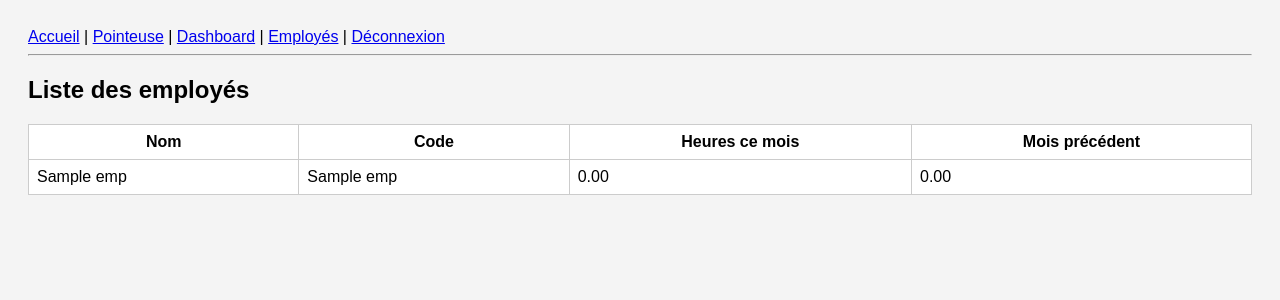
After one commit to RomainS1704/pointeuse-restaurant, a Flask app: template templates/employees.html in a window 1280 px wide. The commit adds this page. Shown: the top 300 px of the page. Run offline with Flask 3, Linux system fonts and the light colour scheme; the template is opened without the code that fills it: most values are stand-ins (such as "Sample title", 1, 10 or a date in 2020).

Commit message:
Mise à jour avec la version améliorée

```diff
--- a/app.py
+++ b/app.py
@@ -14,6 +14,37 @@ def init_db():
         c.execute("CREATE TABLE IF NOT EXISTS time_logs (id INTEGER PRIMARY KEY AUTOINCREMENT, employee_id INTEGER, timestamp TEXT, type TEXT, FOREIGN KEY(employee_id) REFERENCES employees(id))")
 
 init_db()
+
+def calculate_hours():
+    from collections import defaultdict
+    from datetime import datetime
+    import calendar
+
+    current_month = datetime.now().strftime('%Y-%m')
+    last_month = (datetime.now().replace(day=1) - timedelta(days=1)).strftime('%Y-%m')
+    hours_by_employee = defaultdict(lambda: {"current": 0, "previous": 0})
+
+    with sqlite3.connect('database.db') as conn:
+        c = conn.cursor()
+        c.execute("SELECT employee_id, timestamp, type FROM time_logs ORDER BY timestamp ASC")
+        logs = c.fetchall()
+
+    log_map = {}
+    for emp_id, ts, tp in logs:
+        month = ts[:7]
+        if tp == "entrée":
+            log_map[emp_id] = ts
+        elif tp == "sortie" and emp_id in log_map:
+            start = datetime.strptime(log_map[emp_id], '%Y-%m-%d %H:%M:%S')
+            end = datetime.strptime(ts, '%Y-%m-%d %H:%M:%S')
+            hours = (end - start).total_seconds() / 3600
+            if month == current_month:
+                hours_by_employee[emp_id]["current"] += hours
+            elif month == last_month:
+                hours_by_employee[emp_id]["previous"] += hours
+            del log_map[emp_id]
+
+    return hours_by_employee
 
 @app.route('/')
 def home():
@@ -40,6 +71,19 @@ def pointe():
         else:
             return "Code invalide"
 
+@app.route('/login', methods=['GET', 'POST'])
+def login():
+    if request.method == 'POST':
+        if request.form['username'] == "admin" and request.form['password'] == "admin123":
+            session['admin'] = True
+            return redirect(url_for('dashboard'))
+    return render_template('login.html')
+
+@app.route('/logout')
+def logout():
+    session.clear()
+    return redirect(url_for('home'))
+
 @app.route('/dashboard')
 def dashboard():
     if not session.get("admin"):
@@ -49,6 +93,17 @@ def dashboard():
         c.execute("SELECT e.name, t.timestamp, t.type FROM time_logs t JOIN employees e ON t.employee_id = e.id ORDER BY t.timestamp DESC")
         logs = c.fetchall()
     return render_template('dashboard.html', logs=logs)
+
+@app.route('/employees')
+def employees():
+    if not session.get("admin"):
+        return redirect(url_for('login'))
+    with sqlite3.connect('database.db') as conn:
+        c = conn.cursor()
+        c.execute("SELECT id, name, code FROM employees")
+        employees = c.fetchall()
+    hours = calculate_hours()
+    return render_template('employees.html', employees=employees, hours=hours)
 
 @app.route('/add_employee', methods=['POST'])
 def add_employee():
@@ -64,34 +119,3 @@ def add_employee():
         except sqlite3.IntegrityError:
             return "Code déjà utilisé"
     return redirect(url_for('dashboard'))
-
-@app.route('/export_csv')
-def export_csv():
-    if not session.get("admin"):
-        return redirect(url_for('login'))
-    output = io.StringIO()
-    writer = csv.writer(output)
-    writer.writerow(['Nom', 'Horodatage', 'Type'])
-    with sqlite3.connect('database.db') as conn:
-        c = conn.cursor()
-        c.execute("SELECT e.name, t.timestamp, t.type FROM time_logs t JOIN employees e ON t.employee_id = e.id ORDER BY t.timestamp DESC")
-        for row in c.fetchall():
-            writer.writerow(row)
-    output.seek(0)
-    return send_file(io.BytesIO(output.getvalue().encode()), mimetype='text/csv', as_attachment=True, download_name='pointages.csv')
-
-@app.route('/login', methods=['GET', 'POST'])
-def login():
-    if request.method == 'POST':
-        if request.form['username'] == "admin" and request.form['password'] == "admin123":
-            session['admin'] = True
-            return redirect(url_for('dashboard'))
-    return render_template('login.html')
-
-@app.route('/logout')
-def logout():
-    session.clear()
-    return redirect(url_for('home'))
-
-if __name__ == '__main__':
-    app.run(debug=True)
--- a/static/style.css
+++ b/static/style.css
@@ -1,6 +1 @@
-body { font-family: sans-serif; padding: 20px; background: #f4f4f4; }
-form { margin-bottom: 20px; }
-input, button { margin: 5px; padding: 8px; }
-nav a { margin-right: 10px; }
-table { width: 100%; border-collapse: collapse; margin-top: 10px; }
-th, td { padding: 8px; background: white; border: 1px solid #ccc; }
+body { font-family: sans-serif; padding: 20px; background: #f4f4f4; } table { background: white; border-collapse: collapse; width: 100%; } td, th { border: 1px solid #ccc; padding: 8px; }
--- a/templates/base.html
+++ b/templates/base.html
@@ -1,8 +1,7 @@
 <!DOCTYPE html>
-<html lang="fr">
+<html>
 <head>
-    <meta charset="UTF-8">
-    <title>Pointeuse Restaurant</title>
+    <title>Pointeuse Manager</title>
     <link rel="stylesheet" href="/static/style.css">
 </head>
 <body>
@@ -10,6 +9,7 @@
         <a href="/">Accueil</a> |
         <a href="/pointeuse">Pointeuse</a> |
         <a href="/dashboard">Dashboard</a> |
+        <a href="/employees">Employés</a> |
         <a href="/logout">Déconnexion</a>
     </nav>
     <hr>
--- /dev/null
+++ b/templates/employees.html
@@ -0,0 +1,15 @@
+{% extends "base.html" %}
+{% block content %}
+<h2>Liste des employés</h2>
+<table>
+<tr><th>Nom</th><th>Code</th><th>Heures ce mois</th><th>Mois précédent</th></tr>
+{% for emp in employees %}
+<tr>
+  <td>{{ emp[1] }}</td>
+  <td>{{ emp[2] }}</td>
+  <td>{{ "%.2f"|format(hours.get(emp[0], {}).get("current", 0)) }}</td>
+  <td>{{ "%.2f"|format(hours.get(emp[0], {}).get("previous", 0)) }}</td>
+</tr>
+{% endfor %}
+</table>
+{% endblock %}
--- a/templates/home.html
+++ b/templates/home.html
@@ -1,5 +1,5 @@
 {% extends "base.html" %}
 {% block content %}
-<h1>Bienvenue sur la Pointeuse</h1>
-<a href="/pointeuse">Pointer</a> ou <a href="/login">Connexion manager</a>
+<h1>Bienvenue</h1>
+<a href="/pointeuse">Accès employés</a> | <a href="/login">Connexion manager</a>
 {% endblock %}
--- a/templates/pointeuse.html
+++ b/templates/pointeuse.html
@@ -1,9 +1,9 @@
 {% extends "base.html" %}
 {% block content %}
 <h2>Pointeuse</h2>
-<form action="/pointe" method="POST">
+<form method="post" action="/pointe">
     <input type="text" name="code" placeholder="Code employé" required>
-    <button type="submit" name="action" value="entrée">Entrée</button>
-    <button type="submit" name="action" value="sortie">Sortie</button>
+    <button name="action" value="entrée">Entrée</button>
+    <button name="action" value="sortie">Sortie</button>
 </form>
 {% endblock %}
```
Also changed, not shown: templates/dashboard.html (+2 -11 lines), templates/login.html (+4 -4 lines), requirements.txt (line endings or trailing spaces), 1 other file. Lines whose indentation alone changed are shown as unchanged.
